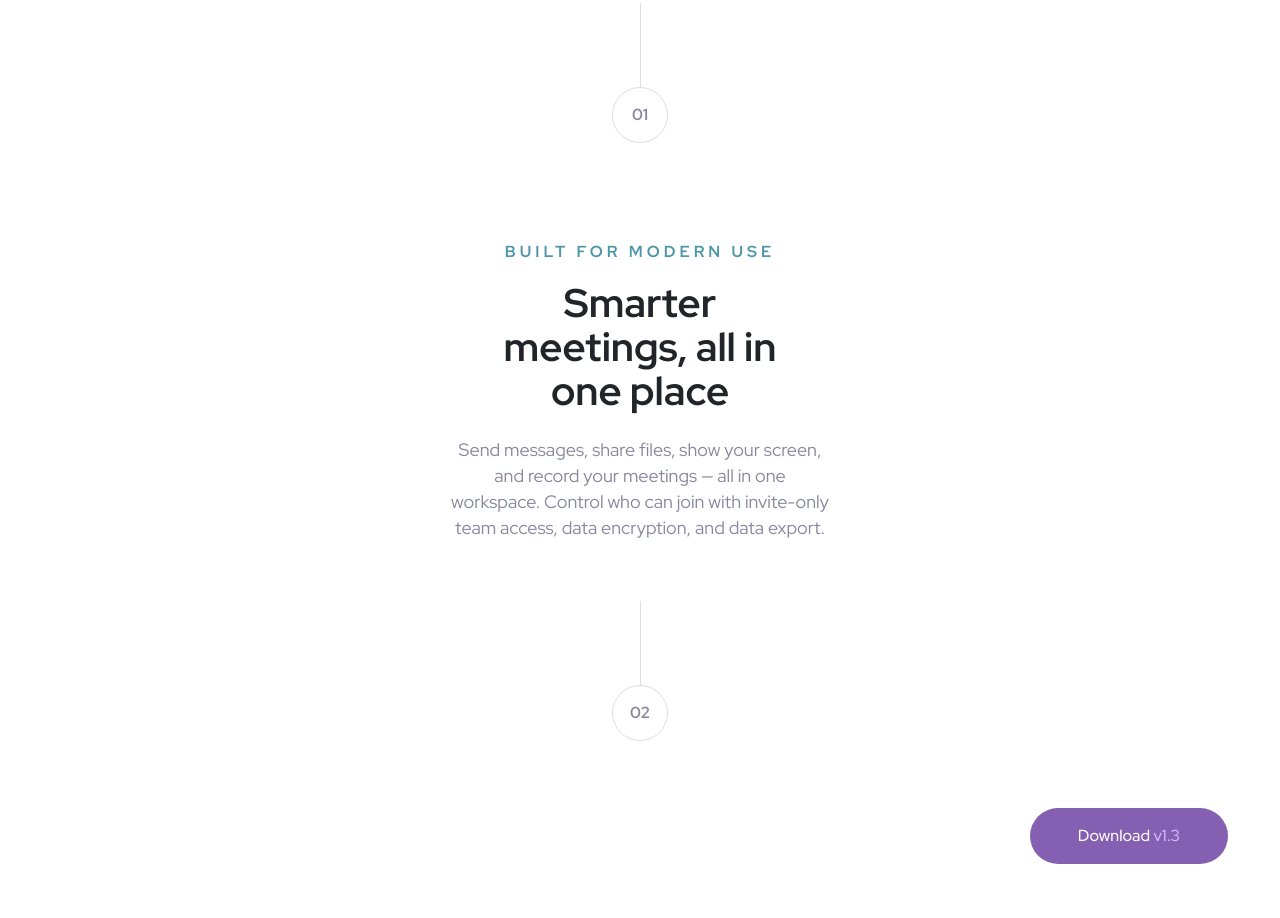
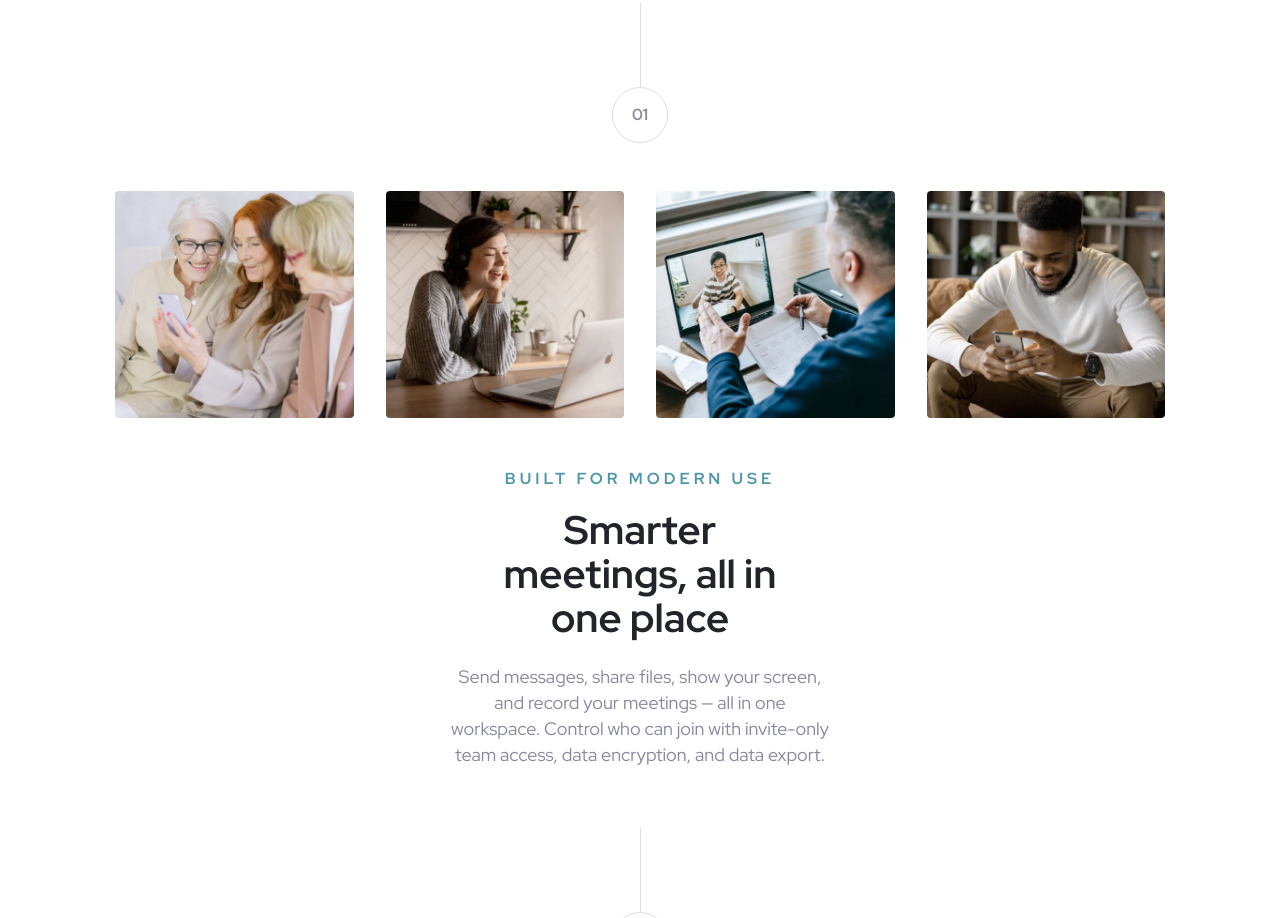
Before and after one commit to MurtathaLaith/meet-landing-page, a plain HTML site: page index.html in a window 1280 px wide. Shown: the part 789-1707 px from the top of the page. Drawn offline with nearby package versions, Linux system fonts and the light colour scheme.

Commit message:
last edition

```diff
--- a/index.html
+++ b/index.html
@@ -35,7 +35,7 @@
   <div class="row mt-5">
     <!-- pic and headline row-->
     <div class="col-lg-4 col-6 hero-left d-flex align-items-center justify-content-start ">
-      <img src="../starter-code/assets/desktop/image-hero-left.png" class="w-100" alt="">
+      <img src="assets/desktop/image-hero-left.png" class="w-100" alt="">
     </div>
     <div class="col-lg-4 col-12 py-5 padding-top">
       <div class="container">
@@ -64,7 +64,7 @@
       </div>
     </div>
     <div class="col-lg-4 col-6 order-first order-lg-last d-flex hero-right align-items-center justify-content-end">
-      <img src="../starter-code/assets/desktop/image-hero-right.png" class=" w-100" alt="">
+      <img src="assets/desktop/image-hero-right.png" class=" w-100" alt="">
     </div>
   </div><!-- pic and headline row-->
   <div class="row pt-5">
@@ -81,24 +81,24 @@
   <div class="row pt-5">
     <!-- pictures row -->
     <div class="col-12 w-75 mx-auto d-lg-flex d-none justify-content-center">
-      <img src="../starter-code/assets/desktop/image-women-videochatting.jpg" class="imgs mx-3 rounded w-25 " alt="">
-      <img src="../starter-code/assets/desktop/image-woman-in-videocall.jpg" class="imgs mx-3 rounded w-25 " alt="">
-      <img src="../starter-code/assets/desktop/image-men-in-meeting.jpg" class="imgs mx-3 rounded w-25 " alt="">
-      <img src="../starter-code/assets/desktop/image-man-texting.jpg" class="imgs mx-3 rounded w-25" alt="">
+      <img src="assets/desktop/image-women-videochatting.jpg" class="imgs mx-3 rounded w-25 " alt="">
+      <img src="assets/desktop/image-woman-in-videocall.jpg" class="imgs mx-3 rounded w-25 " alt="">
+      <img src="assets/desktop/image-men-in-meeting.jpg" class="imgs mx-3 rounded w-25 " alt="">
+      <img src="assets/desktop/image-man-texting.jpg" class="imgs mx-3 rounded w-25" alt="">
     </div>
     <div class="col-12 p-0 m-0 px-5 d-block d-lg-none">
       <div class="row">
         <div class="col-6 p-0 m-0 p-3 col-md-3">
-          <img src="../starter-code/assets/desktop/image-women-videochatting.jpg" class="w-100 rounded " alt="">
+          <img src="assets/desktop/image-women-videochatting.jpg" class="w-100 rounded " alt="">
         </div>
         <div class="col-6 p-0 m-0 p-3 col-md-3">
-          <img src="../starter-code/assets/desktop/image-woman-in-videocall.jpg" class="w-100 rounded " alt="">
+          <img src="assets/desktop/image-woman-in-videocall.jpg" class="w-100 rounded " alt="">
         </div>
         <div class="col-6 p-0 m-0 p-3 col-md-3">
-          <img src="../starter-code/assets/desktop/image-men-in-meeting.jpg" class="w-100 rounded " alt="">
+          <img src="assets/desktop/image-men-in-meeting.jpg" class="w-100 rounded " alt="">
         </div>
         <div class="col-6 p-0 m-0 p-3 col-md-3">
-          <img src="../starter-code/assets/desktop/image-man-texting.jpg" class="w-100 rounded " alt="">
+          <img src="assets/desktop/image-man-texting.jpg" class="w-100 rounded " alt="">
         </div>
       </div>
     </div>
--- a/style.css
+++ b/style.css
@@ -114,7 +114,7 @@ top: 28px;
 
 }
 .footer-bg{
-    background: url(../starter-code/assets/desktop/image-footer.jpg);
+    background: url(assets/desktop/image-footer.jpg);
     background-position: top;
       background-repeat: no-repeat;
       background-size:cover;
```
